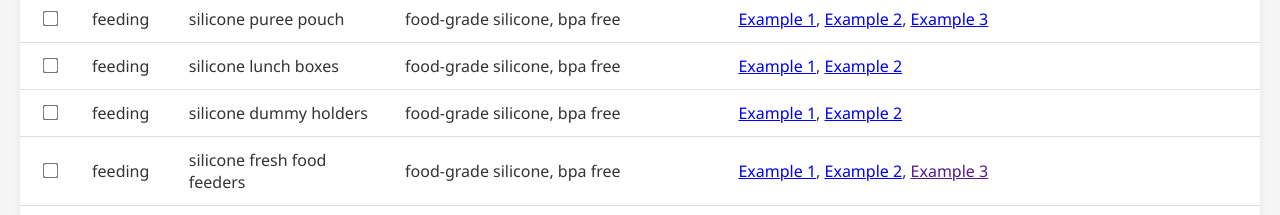
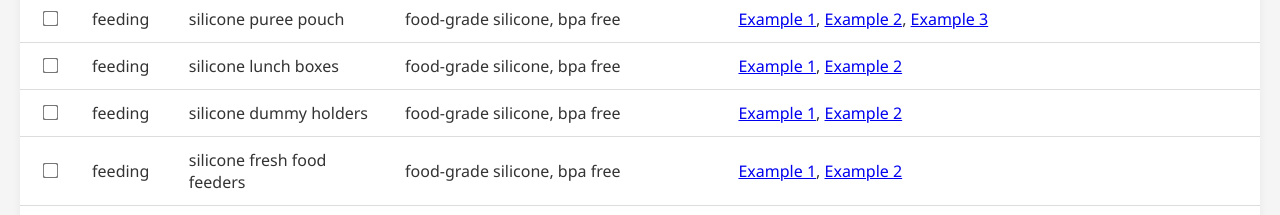
Before and after one commit to ReeveA95/baby-shower-gift-list, a plain HTML site: page index.html in a window 1280 px wide. Shown: the part 2500-2715 px from the top of the page. Drawn offline with Linux system fonts and the light colour scheme.

Commit message:
Update index.html

```diff
--- a/index.html
+++ b/index.html
@@ -132,7 +132,7 @@
     <tr><td class="checkbox"><input type="checkbox" data-id="0"></td><td>feeding</td><td>silicone puree pouch</td><td>food-grade silicone, bpa free</td><td><a href="https://fedisbest.co.za/product/mushie-silicone-puree-pouch-2-pack/" target="_blank" rel="noopener noreferrer">Example 1</a>, <a href="https://www.takealot.com/brestie-reusable-silicone-baby-toddler-feeding-pouches-150ml-4-p/PLID91525845?srsltid=AfmBOoq-YmiNAWugjeHdQD5Adv8F41CpQaaMgj3E9fdF9JiExiJLm19k" target="_blank" rel="noopener noreferrer">Example 2</a>, <a href="https://maccie.co.za/products/squeeze-go-refillable-food-pouches-anti-flow-back-valve" target="_blank" rel="noopener noreferrer">Example 3</a></td><td></td></tr>
     <tr><td class="checkbox"><input type="checkbox" data-id="0"></td><td>feeding</td><td>silicone lunch boxes</td><td>food-grade silicone, bpa free</td><td><a href="https://www.faithful-to-nature.co.za/we-might-be-tiny-bunny-silicone-snack-container-dusty-rose?gad_source=1&gad_campaignid=20604121858&gbraid=0AAAAAD7anWH4Lw3Au8bEgLAlfstAHJmbr&gclid=Cj0KCQjwkILEBhDeARIsAL--pjzL95Q8FQmcUpKBYZAjR5iDxueY-xQ16ugAbARkJURMmk0jS02X6DsaAuynEALw_wcB" target="_blank" rel="noopener noreferrer">Example 1</a>, <a href="https://fedisbest.co.za/product/maccie-munch-box/" target="_blank" rel="noopener noreferrer">Example 2</a></td><td></td></tr>
     <tr><td class="checkbox"><input type="checkbox" data-id="0"></td><td>feeding</td><td>silicone dummy holders</td><td>food-grade silicone, bpa free</td><td><a href="https://www.takealot.com/bum-bum-baby-silicone-pacifier-holder-with-handle/PLID73771827" target="_blank" rel="noopener noreferrer">Example 1</a>, <a href="https://www.takealot.com/pacifier-case-holder/PLID91256252" target="_blank" rel="noopener noreferrer">Example 2</a></td><td></td></tr>
-    <tr><td class="checkbox"><input type="checkbox" data-id="0"></td><td>feeding</td><td>silicone fresh food feeders</td><td>food-grade silicone, bpa free</td><td><a href="https://www.babycity.co.za/dr-browns-fresh-sil-feeder-220?gad_source=1&gad_campaignid=22088631810&gbraid=0AAAAAq_glb7Kp5RZIdGSJ4vzDuCapmzlM&gclid=Cj0KCQjwkILEBhDeARIsAL--pjzRKI_5R69OATFXp1DEQqDugJcx1h__4VvuHHwZw_R1ppliWI8JuO4aAuOvEALw_wcB" target="_blank" rel="noopener noreferrer">Example 1</a>, <a href="https://littlelunashop.co.za/products/cooling-teether-with-freezing-tray-beige?variant=49603309764928&country=ZA&currency=ZAR&utm_medium=product_sync&utm_source=google&utm_content=sag_organic&utm_campaign=sag_organic&gad_source=1&gad_campaignid=20431025162&gbraid=0AAAAAp_iXKLwgfWP7eQaJ3AkhI2tMosep&gclid=Cj0KCQjwkILEBhDeARIsAL--pjx75vNpJ3HT9tvmOora1wgBmhtPkiIrDd8UB71YwWSVkJXfX2PEgEQaAnxYEALw_wcB" target="_blank" rel="noopener noreferrer">Example 2</a>, <a href="" target="_blank" rel="noopener noreferrer">Example 3</a></td><td></td></tr>
+    <tr><td class="checkbox"><input type="checkbox" data-id="0"></td><td>feeding</td><td>silicone fresh food feeders</td><td>food-grade silicone, bpa free</td><td><a href="https://www.babycity.co.za/dr-browns-fresh-sil-feeder-220?gad_source=1&gad_campaignid=22088631810&gbraid=0AAAAAq_glb7Kp5RZIdGSJ4vzDuCapmzlM&gclid=Cj0KCQjwkILEBhDeARIsAL--pjzRKI_5R69OATFXp1DEQqDugJcx1h__4VvuHHwZw_R1ppliWI8JuO4aAuOvEALw_wcB" target="_blank" rel="noopener noreferrer">Example 1</a>, <a href="https://littlelunashop.co.za/products/cooling-teether-with-freezing-tray-beige?variant=49603309764928&country=ZA&currency=ZAR&utm_medium=product_sync&utm_source=google&utm_content=sag_organic&utm_campaign=sag_organic&gad_source=1&gad_campaignid=20431025162&gbraid=0AAAAAp_iXKLwgfWP7eQaJ3AkhI2tMosep&gclid=Cj0KCQjwkILEBhDeARIsAL--pjx75vNpJ3HT9tvmOora1wgBmhtPkiIrDd8UB71YwWSVkJXfX2PEgEQaAnxYEALw_wcB" target="_blank" rel="noopener noreferrer">Example 2</a></td><td></td></tr>
     <tr><td class="checkbox"><input type="checkbox" data-id="0"></td><td>feeding</td><td>nursing pillow</td><td><a href="https://www.takealot.com/3-in-1-adjustable-nursing-feeding-pillow/PLID90380635" target="_blank" rel="noopener noreferrer">Adjustable Nursing Feeding Pillow - Green</a></td><td>Exact option please</td><td></td></tr>
     <tr><td class="checkbox"><input type="checkbox" data-id="0"></td><td>feeding</td><td>nursing cushion for arm</td><td><a href="https://www.takealot.com/baby-sense-dreamfeed-nursing-cushion/PLID94891729" target="_blank" rel="noopener noreferrer">Baby Sense Arm Nursing Cushion</a></td><td>Exact option please</td><td></td></tr>
     <tr><td class="checkbox"><input type="checkbox" data-id="0"></td><td>feeding</td><td>high chair</td><td></td><td></td><td></td></tr>
```
